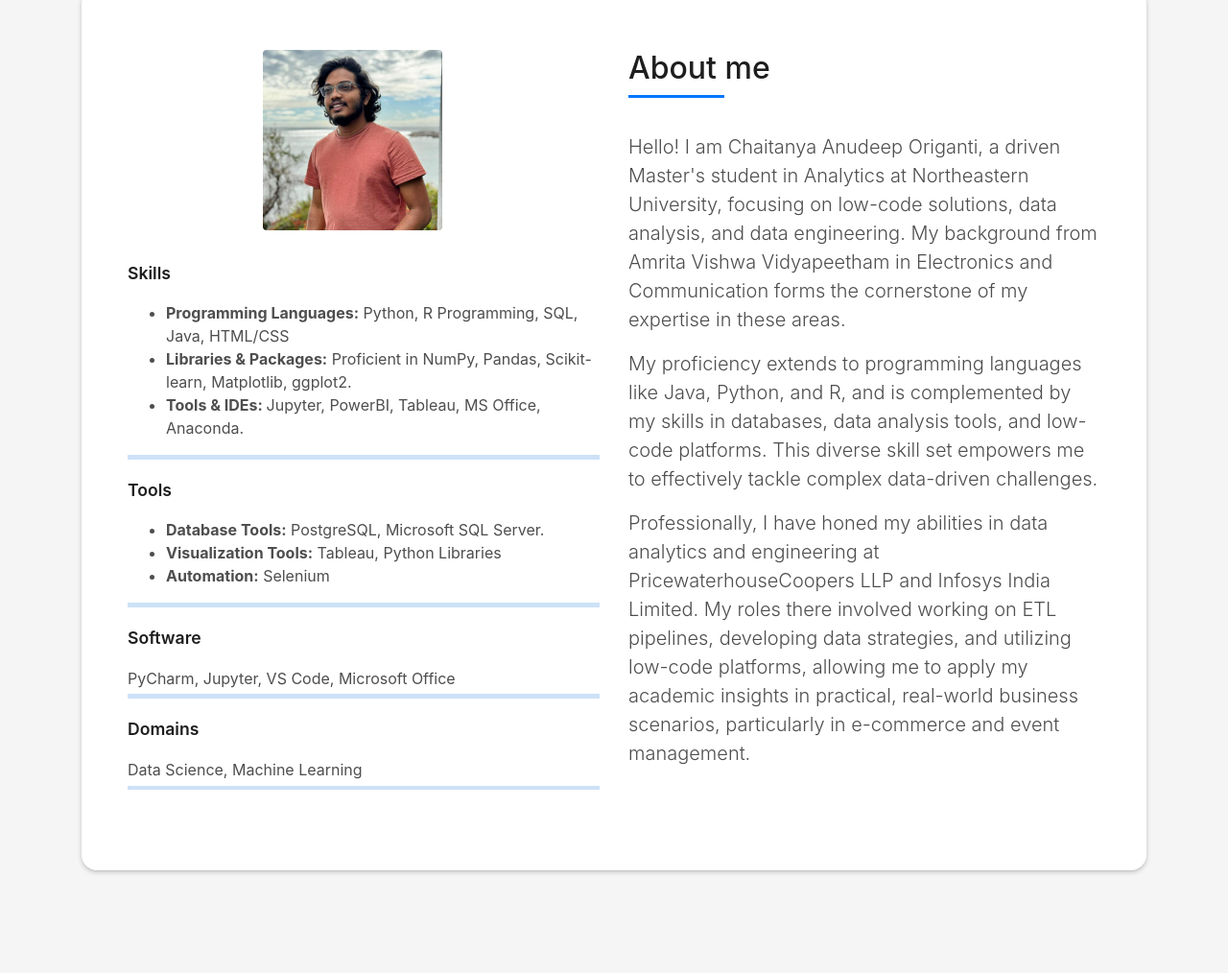
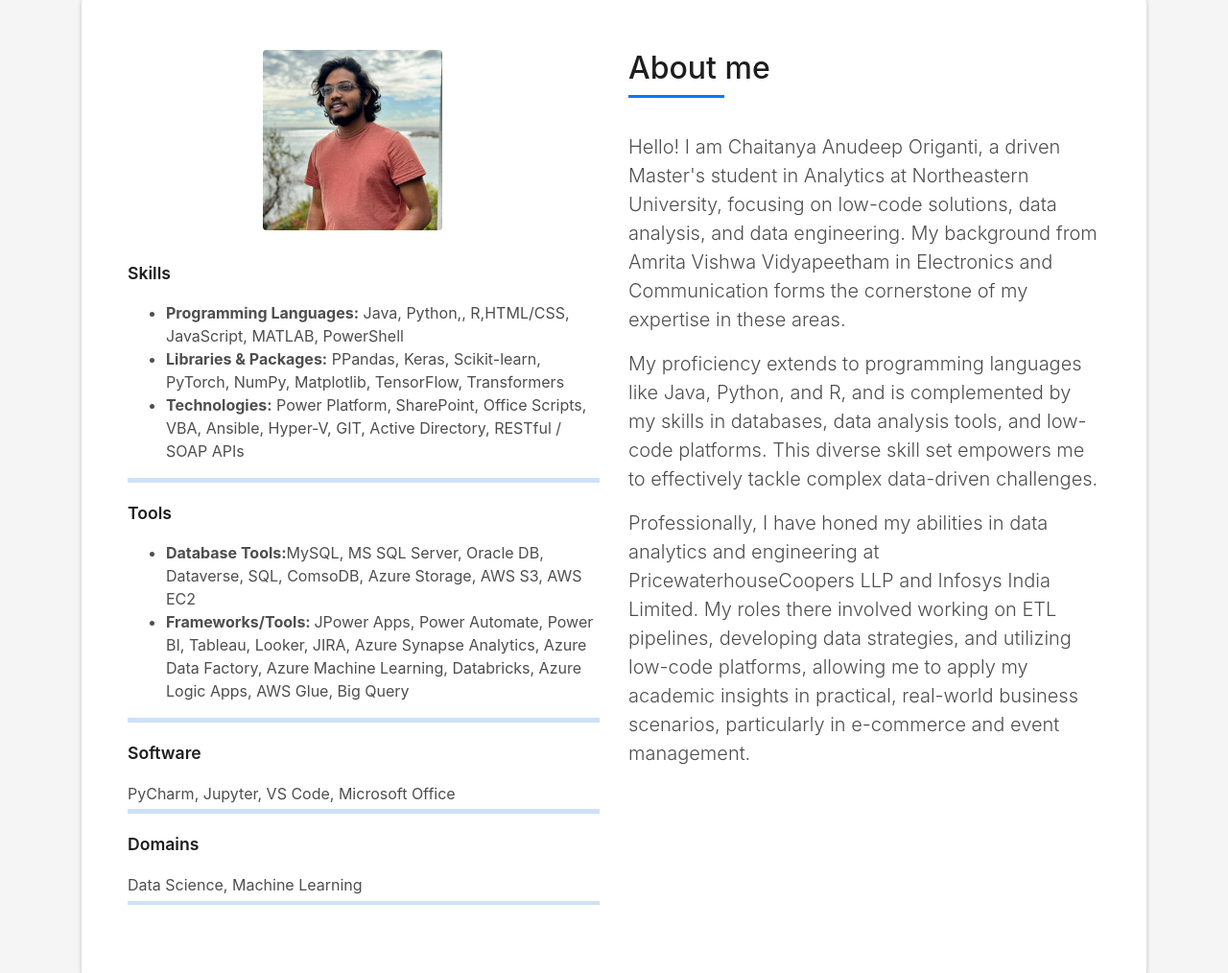
Before and after one commit to ChaitanyaOriganti/ChaitanyaOriganti, a plain HTML site: page index.html in a window 1280 px wide. Shown: the part 876-1890 px from the top of the page at 96% size. Drawn offline with Linux system fonts and the light colour scheme; files whose address does not match are found by name.

Commit message:
index.html

```diff
--- a/index.html
+++ b/index.html
@@ -106,18 +106,21 @@
                   <div class="skill-mf">
                     <p class="title-s">Skills</p>
                     <ul>
-                      <li><b>Programming Languages:</b> Python, R Programming, SQL, Java, HTML/CSS</li>
-                      <li><b>Libraries & Packages:</b> Proficient in NumPy, Pandas, Scikit-learn, Matplotlib, ggplot2.
+                      <li><b>Programming Languages:</b> Java, Python,, R,HTML/CSS, JavaScript, MATLAB, PowerShell
+</li>
+                      <li><b>Libraries & Packages:</b> PPandas, Keras, Scikit-learn, PyTorch, NumPy, Matplotlib, TensorFlow, Transformers
                       </li>
-                      <li><b>Tools & IDEs: </b>Jupyter, PowerBI, Tableau, MS Office, Anaconda.</li>
+                      <li><b>Technologies:</b> Power Platform, SharePoint, Office Scripts, VBA, Ansible, Hyper-V, GIT, Active Directory, RESTful / SOAP APIs
+                      </li>
+
                     </ul>
                     <div class="progress">
                     </div>
                     <p class="title-s">Tools</p>
                     <ul>
-                      <li><b>Database Tools:</b> PostgreSQL, Microsoft SQL Server.</li>
-                      <li><b>Visualization Tools:</b> Tableau, Python Libraries</li>
-                      <li><b>Automation:</b> Selenium</li>
+                      <li><b>Database Tools:</b>MySQL, MS SQL Server, Oracle DB, Dataverse, SQL, ComsoDB, Azure Storage, AWS S3, AWS EC2</li>
+                      <li><b>Frameworks/Tools: </b>JPower Apps, Power Automate, Power BI, Tableau, Looker, JIRA, Azure Synapse Analytics, Azure Data Factory, Azure
+Machine Learning, Databricks, Azure Logic Apps, AWS Glue, Big Query</li>
                     </ul>
                     <div class="progress">
                     </div>
```
